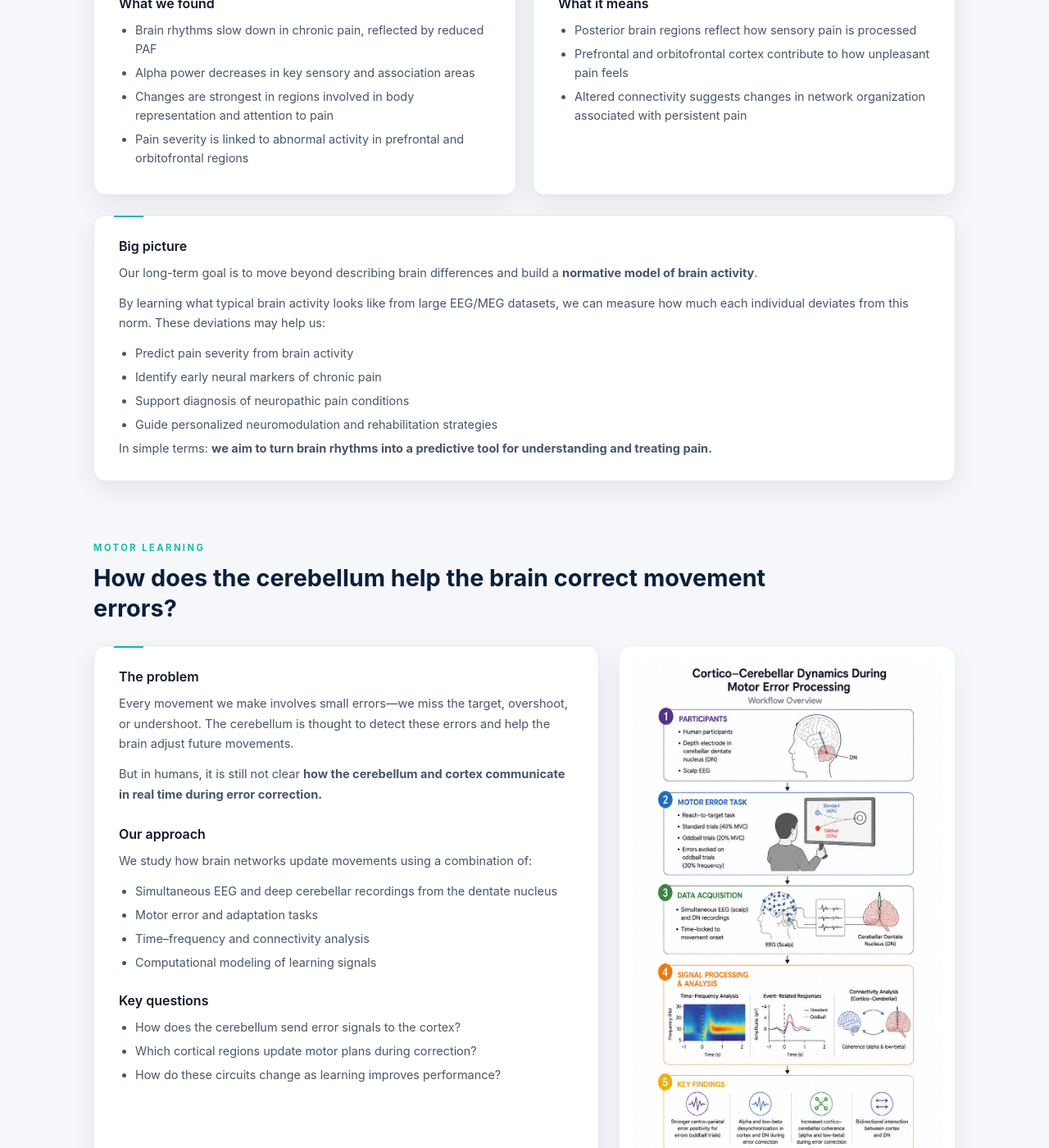
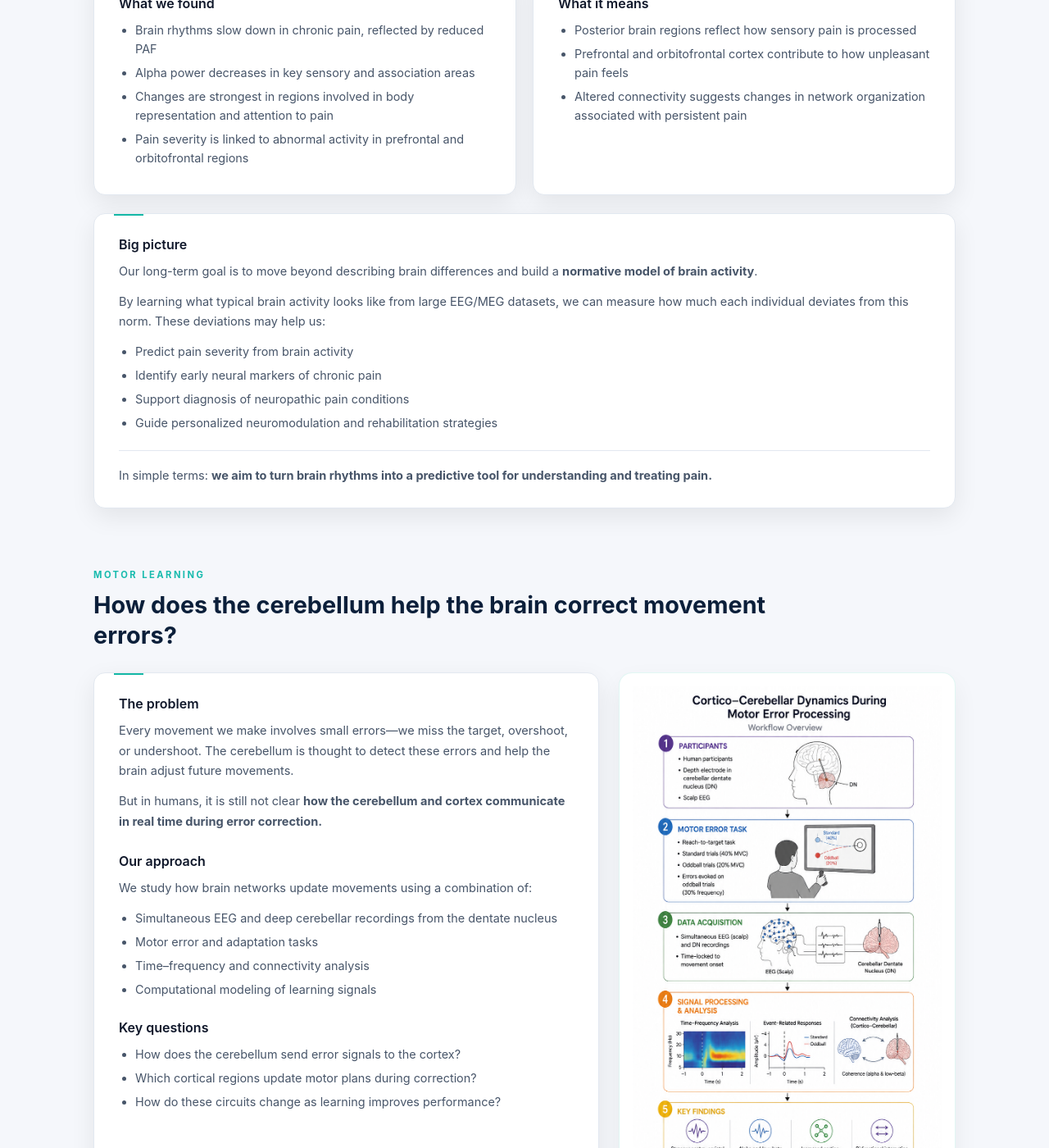
Before and after one commit to malanlab/malanlab.github.io, a Jekyll site: the page built from _pages/research.md, in a window 1280 px wide and 1400 px high, scrolled down 823 px. Shown: the whole window at 82% size. Built offline with Jekyll 4.4.1, drawn with Linux system fonts in a browser that asks for light colours.

Commit message:
Update style.css

```diff
--- a/assets/style.css
+++ b/assets/style.css
@@ -591,57 +591,53 @@
   transform: translate(4px, -4px);
 }
 
-/* =========================
-   RESEARCH PAGE
-========================= */
+/* =========================================================
+   RESEARCH PAGE — FINAL REFINEMENT
+   ========================================================= */
 
 .research-project {
   margin-bottom: 72px;
 }
 
-
-/* project label */
-
 .research-project > .section-label {
   margin-bottom: 7px;
 }
 
-
-/* project title */
-
 .research-project > h2 {
   margin: 0 0 26px;
-
   max-width: 900px;
-
   color: var(--primary);
-
   font-size: 1.8rem;
   line-height: 1.3;
   font-weight: 650;
 }
 
-
-/* research content */
+/* Main text + figure */
 
 .research-project .research-block {
   margin: 0 0 22px;
   gap: 24px;
 }
 
+/* Result cards */
 
-/* cards inside research */
+.research-results {
+  gap: 20px;
+  margin-bottom: 22px;
+}
+
+.research-results .card {
+  height: 100%;
+}
+
+/* Main research cards */
 
 .research-project .card {
   padding: 26px 30px;
 }
 
-
-/* card headings */
-
 .research-project .card h3 {
   margin: 0 0 10px;
-
   font-size: 1rem;
   line-height: 1.4;
 }
@@ -650,16 +646,10 @@
   margin-top: 24px;
 }
 
-
-/* card text */
-
 .research-project .card p {
-  font-size: 0.91rem;
+  font-size: .91rem;
   line-height: 1.7;
 }
-
-
-/* lists */
 
 .research-project .card ul {
   margin-top: 8px;
@@ -667,40 +657,111 @@
 
 .research-project .card li {
   margin-bottom: 6px;
-  font-size: 0.9rem;
+  font-size: .9rem;
   line-height: 1.6;
 }
 
+/* Research figure */
 
-/* result cards */
-
-.research-project > .grid {
-  gap: 20px;
-  margin-bottom: 24px;
+.research-media {
+  display: flex;
+  align-items: center;
+  justify-content: center;
+  min-height: 100%;
 }
 
+.research-media .mini-carousel {
+  width: 100%;
+}
 
-/* reference */
+/* Highlight / big-picture section */
+
+.research-highlight {
+  margin-top: 22px;
+}
+
+.research-takeaway {
+  margin-top: 22px !important;
+  padding-top: 18px;
+  border-top: 1px solid #e2e8f0;
+}
+
+/* Publication */
 
 .research-reference {
   margin-top: 20px;
+  padding: 20px 26px;
+  border-top: 1px solid #e2e8f0;
+  color: var(--muted);
 }
 
+.research-reference span {
+  display: block;
+  margin-bottom: 8px;
+  font-size: .68rem;
+  font-weight: 650;
+  letter-spacing: .18em;
+  color: var(--accent);
+}
 
-/* mobile */
+.research-reference p {
+  margin: 0 0 8px;
+  font-size: .84rem;
+  line-height: 1.6;
+}
+
+.research-reference a {
+  font-size: .8rem;
+  color: var(--primary);
+  text-decoration: none;
+  font-weight: 600;
+}
+
+.research-reference a:hover {
+  color: var(--accent);
+}
+
+/* Placeholder for future Parkinson's figure */
+
+.research-placeholder {
+  width: 100%;
+  min-height: 260px;
+  display: flex;
+  align-items: center;
+  justify-content: center;
+  gap: 16px;
+  border: 1px solid #e2e8f0;
+  border-radius: 12px;
+  background: #f8fafc;
+  color: var(--primary);
+  font-size: .75rem;
+  font-weight: 650;
+  letter-spacing: .12em;
+}
+
+.research-placeholder span:nth-child(2) {
+  color: var(--accent);
+  font-size: 1.1rem;
+}
+
+/* Mobile */
 
 @media (max-width: 900px) {
 
   .research-project {
-    margin-bottom: 60px;
+    margin-bottom: 58px;
   }
 
   .research-project > h2 {
-    font-size: 1.6rem;
+    font-size: 1.55rem;
   }
 
   .research-project .research-block {
-    gap: 20px;
+    grid-template-columns: 1fr;
+  }
+
+  .research-media {
+    order: 2;
   }
 
 }
@@ -708,15 +769,19 @@
 @media (max-width: 650px) {
 
   .research-project > h2 {
-    font-size: 1.5rem;
+    font-size: 1.4rem;
   }
 
   .research-project .card {
-    padding: 24px;
+    padding: 22px;
+  }
+
+  .research-project .card p,
+  .research-project .card li {
+    font-size: .88rem;
   }
 
 }
-
 /* =========================
    PAPER FIGURE
 ========================= */
```
